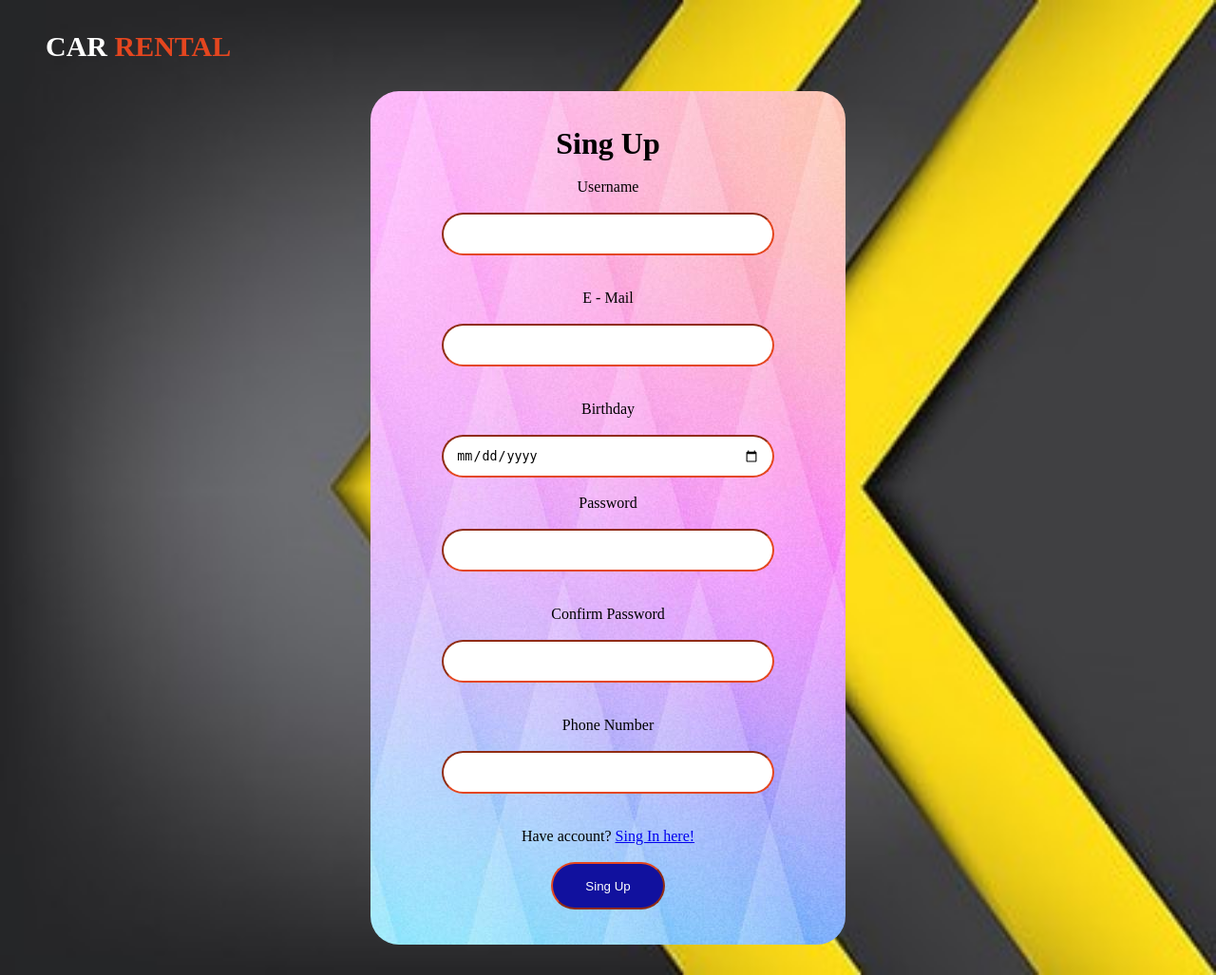
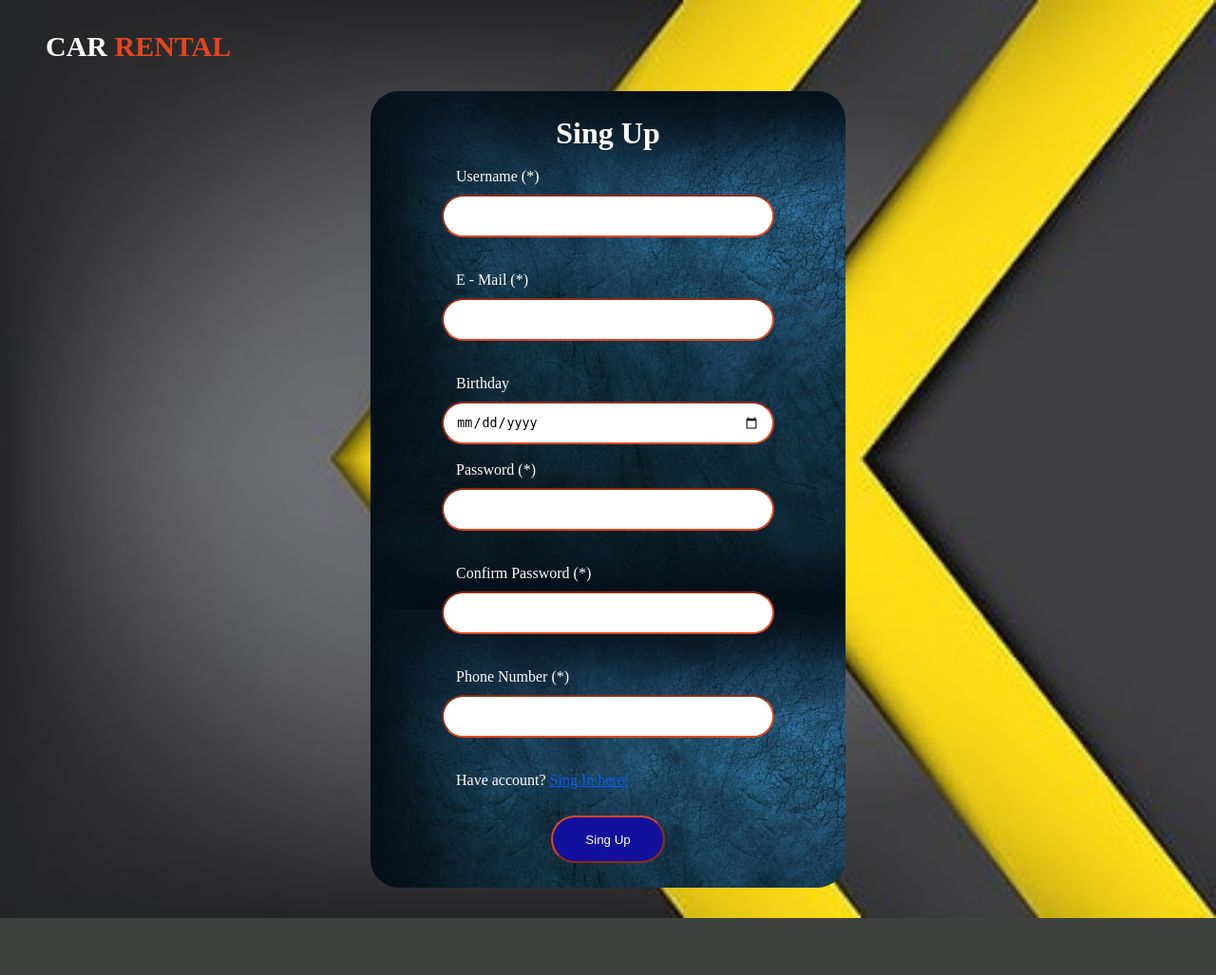
Before and after one commit to AstritMuciqi/RentalServices, a PHP site: page /register.html in a window 1280 px wide. Shown: the whole page at 95% size. After the commit the page ends 967 px from the top, so only its background shows below. Run offline with PHP 8.4, Linux system fonts and the light colour scheme; some libraries are stand-ins or nearby versions.

Commit message:
Visualizimi i login&register forms per eksperienc sa me te mire.

```diff
--- a/css/style.css
+++ b/css/style.css
@@ -580,24 +580,27 @@ footer{
     justify-content: center;
     flex-direction: column;
     border-radius: 30px;
-    background-image: url("../assets/login11.jpg");
+    background-image: url("../assets/contactForm2.jpg");
  }
  .register-box{
     background-color: rgba(224, 93, 5, 0.5);
     width: 500px;
-    height: 899px;
+    height: 839px;
     margin: 30px auto;
     display: flex;
     justify-content: center;
     flex-direction: column;
     border-radius: 30px;
-    background-image: url("../assets/login11.jpg");
+    background-image: url("../assets/contactForm2.jpg");
  }
  .login-box h1{
     align-self: center;
+    color: white;
  }
  .login-box label{
-    align-self: center;
+    color: white;
+    margin-left: 90;
+    margin-bottom: 10px;
  }
  .login-box input{
     align-self: center;
@@ -607,10 +610,14 @@ footer{
 
  .register-box h1{
     align-self: center;
+    color: white;
  }
- .register-box label{
-    align-self: center;
- }
+.labelRegister{
+    margin-left: 90;
+    margin-bottom: 10px;
+    color: white;
+}
+
  .register-box input{
     align-self: center;
     border-color: #e4461f;
--- a/login.html
+++ b/login.html
@@ -11,11 +11,11 @@
     <div class="login-box">
         <h1>Sing In</h1> <br>
         <form action="./index.html" onsubmit="return validationLogin()">
-            <label>Email or Username</label> <br> <input class="inputi" id="user" type="text"> <br> <span
+            <label>Email or Username</label>  <input class="inputi" id="user" type="text"> <br> <span
                 style="color: red; font-size:medium;" id="userError"></span> <br>
-            <label>Password</label> <br> <input class="inputi" id="pass" type="password"> <br> <span style="color: red; font-size:medium;"
+            <label>Password</label>  <input class="inputi" id="pass" type="password"> <br> <span style="color: red; font-size:medium;"
                 id="passError"></span> <br>
-            <label>Not registred? <a href="./register.html">Register here!</a></label> <br>
+            <label>Not registred? <a style="color: rgb(14, 88, 247);" href="./register.html">Register here!</a></label> <br>
             <input id="loginBtn" style="color: white;" class="submit" type="submit" value="Sing In"  >
         </form>
 
--- a/register.html
+++ b/register.html
@@ -11,23 +11,23 @@
     <div class="register-box">
         <h1>Sing Up</h1> <br>
         <form action="./login.html" onsubmit="return validationRegister()">
-            <label>Username</label> <br> <input class="inputi" id="userId" type="text"> <br>
+            <label class="labelRegister">Username (*)</label> <input class="inputi" id="userId" type="text"> <br>
             <span style="color: red; font-size:medium;" id="userError"></span> <br>
-            <label>E - Mail</label> <br> <input type="text" id="emailId" class="inputi"> <br>
+            <label class="labelRegister">E - Mail (*)</label>  <input type="text" id="emailId" class="inputi"> <br>
             <span style="color: red; font-size:medium;" id="emailError"></span> <br>
-            <label>Birthday</label> <br>
+            <label class="labelRegister">Birthday</label>
             <input class="inputi" id="data" type="date"> <br>
             <!-- <span style="color: red; font-size:medium;" id="birthError"></span> <br> -->
-            <label>Password</label> <br>
+            <label class="labelRegister">Password (*)</label>
             <input class="inputi" id="pass" type="password"> <br>
             <span style="color: red; font-size:medium;" id="passError"></span> <br>
-            <label>Confirm Password</label> <br>
+            <label class="labelRegister">Confirm Password (*)</label>
             <input class="inputi" id="passConfirm" type="password"> <br>
             <span style="color: red; font-size:medium;" id="confirmPassError"></span> <br>
-            <label>Phone Number</label> <br>
+            <label class="labelRegister">Phone Number (*)</label>
             <input class="inputi" id="numeriTel" type="number"> <br>
             <span style="color: red; font-size:medium;" id="numError"></span> <br>
-            <label>Have account? <a href="./login.html">Sing In here!</a></label> <br>
+            <label class="labelRegister">Have account? <a style="color: rgb(14, 88, 247);" href="./login.html">Sing In here!</a></label> <br>
             <input type="submit" id="submitButton" class="submit" value="Sing Up" style="color: white;">
         </form>
 
```
